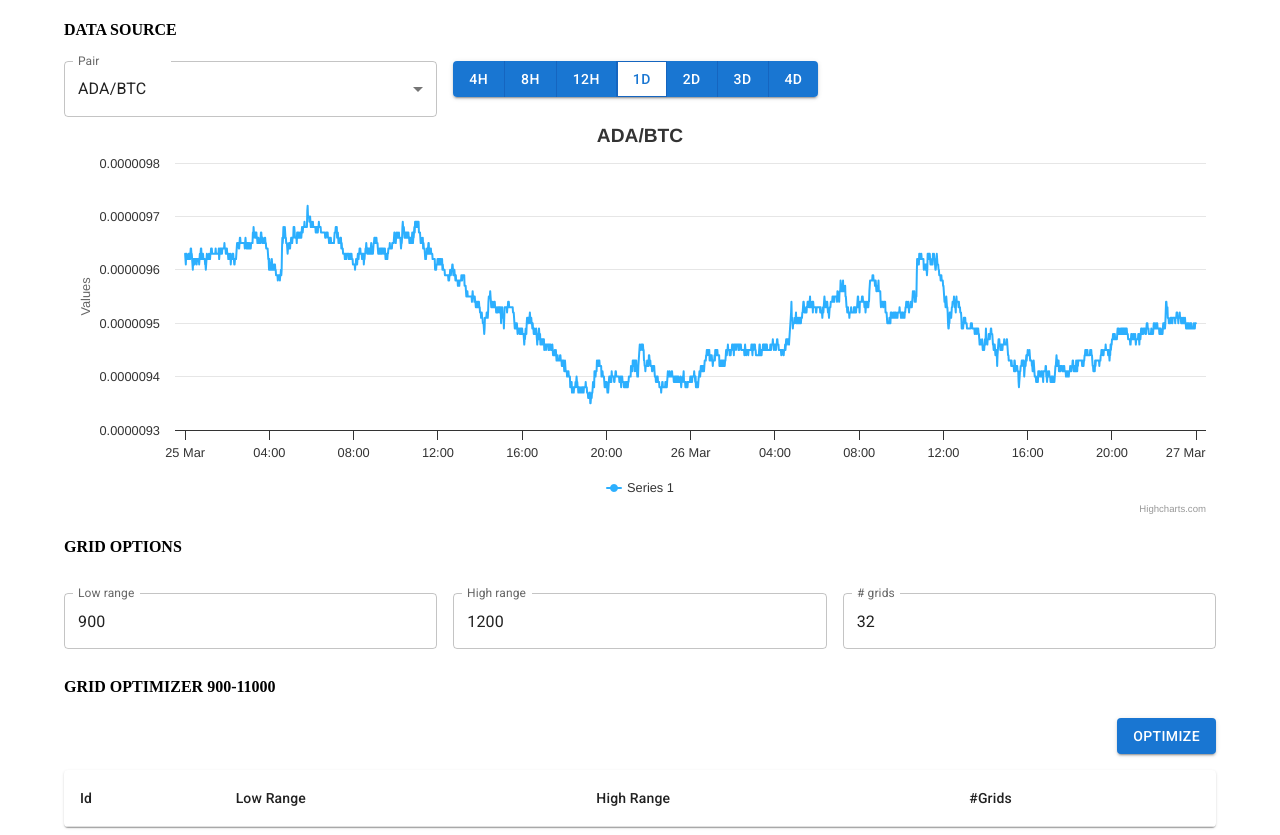
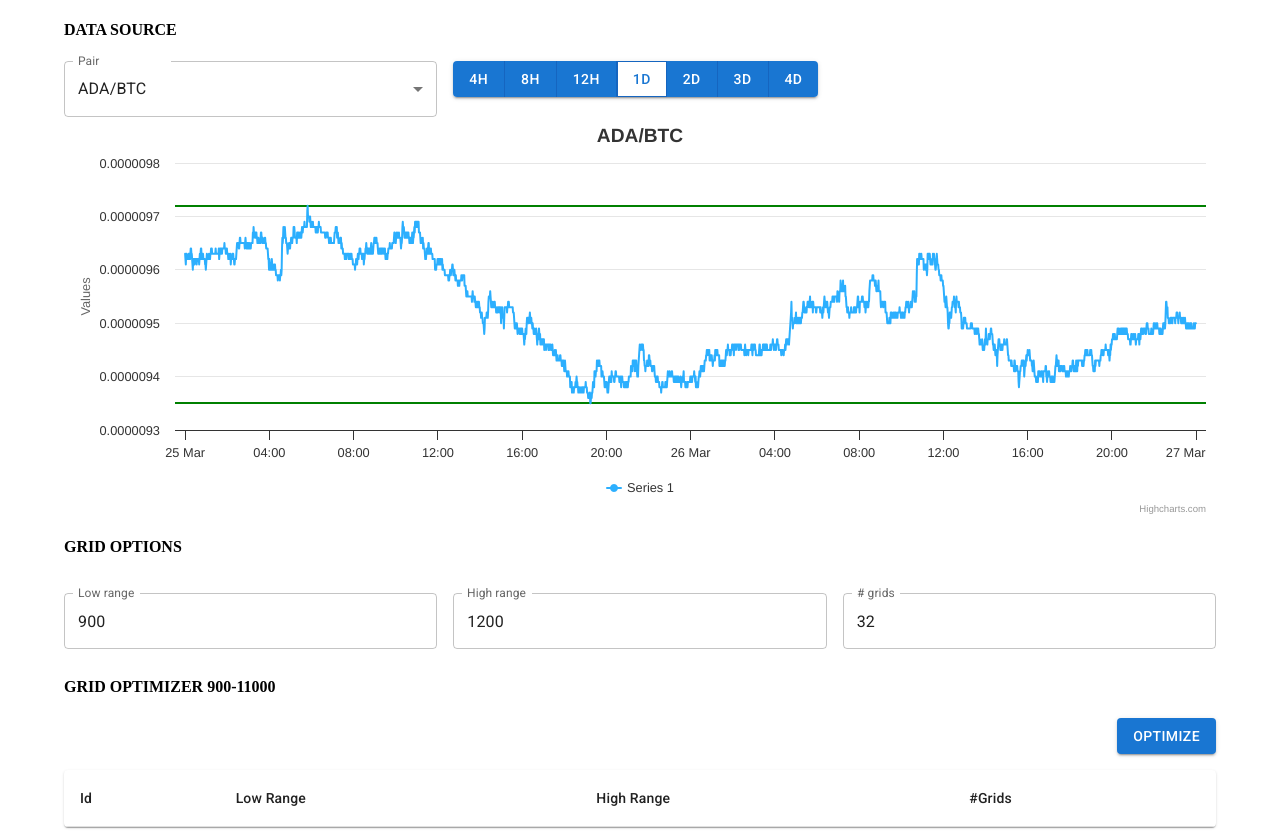
Before and after one commit to realbluehead/GridOptimizer, a React (Vite) app: page / in a window 1280 px wide. Built offline with nearby package versions, Linux system fonts and the light colour scheme.

Commit message:
Added min and max HLines

```diff
--- a/src/components/GridSource.tsx
+++ b/src/components/GridSource.tsx
@@ -10,7 +10,7 @@ import {
   ButtonGroup,
 } from "@mui/material";
 
-import { useEffect, useState } from "react";
+import { useEffect, useRef, useState } from "react";
 import { useGridOptions } from "../stores/GridContext";
 import Highcharts from "highcharts";
 import HighchartsReact from "highcharts-react-official";
@@ -47,7 +47,18 @@ const GridSource = () => {
     pair: "ADABTC",
     dateRange: 60 * 1 * 24,
   });
-
+  let max = 0;
+  let min = 0;
+  let internalChart: {
+    yAxis: {
+      addPlotLine: (arg0: {
+        value: number;
+        color: string;
+        width: number;
+        id: string;
+      }) => void;
+    }[];
+  } | null = null;
   const [chartOptions, setChartOptions] = useState({
     chart: {
       type: "line",
@@ -64,16 +75,44 @@ const GridSource = () => {
       },
     ],
   });
+  const afterChartCreated = (chart: any) => {
+    // Highcharts creates a separate chart instance during export
+    if (!chart.options.chart.forExport) {
+      internalChart = chart;
+    }
+  };
+  useEffect(() => {
+    min = Number.parseFloat(DATA.elements[0].max);
+    max = Number.parseFloat(DATA.elements[0].max);
+    const newData = DATA.elements.map((el) => {
+      if (Number.parseFloat(el.max) > max) {
+        max = Number.parseFloat(el.max);
+      }
+      if (Number.parseFloat(el.max) < min) {
+        min = Number.parseFloat(el.max);
+      }
+      return { x: Number.parseInt(el.date), y: Number.parseFloat(el.max) };
+    });
+    setChartOptions({ ...chartOptions, series: [{ data: newData }] });
+  }, []);
 
   useEffect(() => {
-    const newData = DATA.elements.map((el) => {
-      return { x: Number.parseInt(el.date), y: Number.parseFloat(el.max) };
-    });
-
-    setChartOptions({ ...chartOptions, series: [{ data: newData }] });
-
-    console.log(chartOptions);
-  }, []);
+    if (internalChart) {
+      console.log("Afegeixo linia");
+      internalChart.yAxis[0].addPlotLine({
+        value: min,
+        color: "green",
+        width: 2,
+        id: "low",
+      });
+      internalChart.yAxis[0].addPlotLine({
+        value: max,
+        color: "green",
+        width: 2,
+        id: "high",
+      });
+    }
+  });
 
   const handleChange = (event: any) => {
     setFormData({ ...formData, pair: event.target.value as string });
@@ -134,7 +173,11 @@ const GridSource = () => {
                 </ButtonGroup>
               </Grid>
             </Grid>
-            <HighchartsReact highcharts={Highcharts} options={chartOptions} />
+            <HighchartsReact
+              highcharts={Highcharts}
+              options={chartOptions}
+              callback={afterChartCreated}
+            />
           </form>
         </Box>
       </Container>
```
